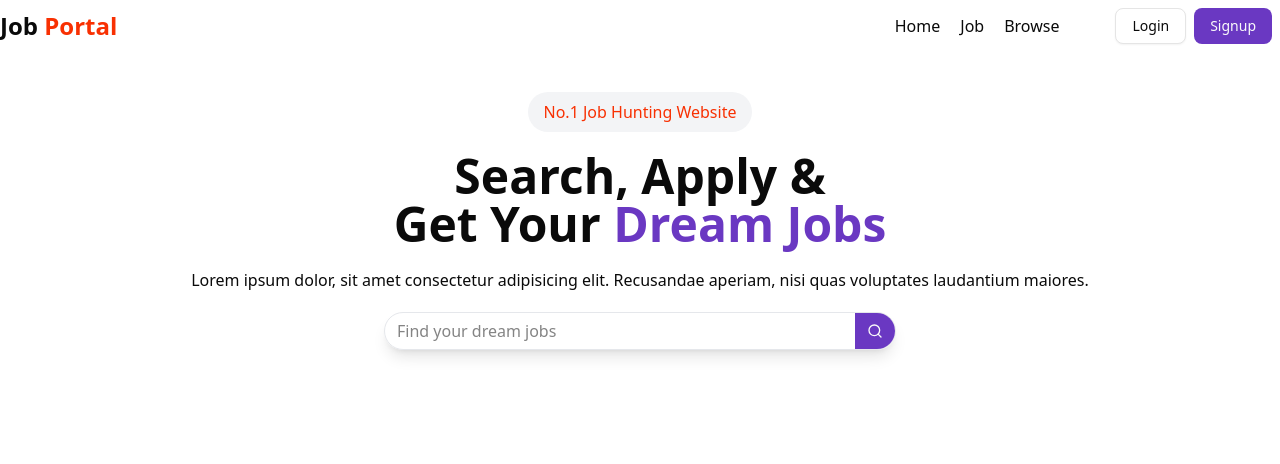
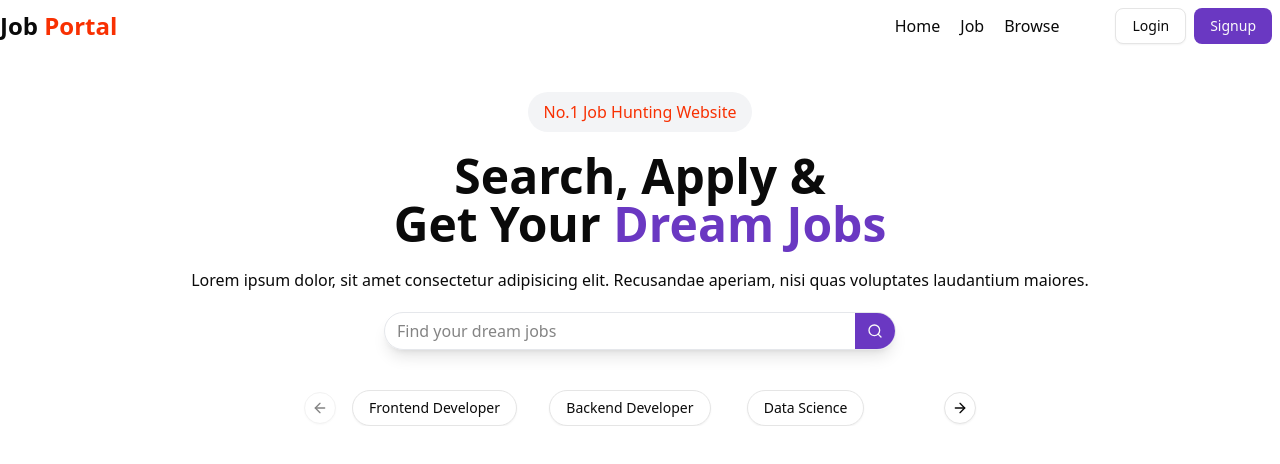
Before and after one commit to abhay-004/JOB-PORTAL-WEBSITE, a React app in the folder frontend/: page / in a window 1280 px wide. Shown: the top 464 px of the page. Built offline with nearby package versions, Linux system fonts and the light colour scheme; the HTML template or start-up script is replaced by a standard one.

Commit message:
add category section

```diff
--- a/frontend/package.json
+++ b/frontend/package.json
@@ -19,6 +19,7 @@
     "axios": "^1.13.2",
     "class-variance-authority": "^0.7.1",
     "clsx": "^2.1.1",
+    "embla-carousel-react": "^8.6.0",
     "lucide-react": "^0.562.0",
     "next-themes": "^0.4.6",
     "react": "^19.2.3",
--- /dev/null
+++ b/frontend/src/components/CategorySection.jsx
@@ -0,0 +1,39 @@
+import React from "react";
+import {
+  Carousel,
+  CarouselContent,
+  CarouselItem,
+  CarouselNext,
+  CarouselPrevious,
+} from "./ui/carousel";
+import { Button } from "./ui/button";
+
+const CategorySection = () => {
+  const category = [
+    "Frontend Developer",
+    "Backend Developer",
+    "Data Science",
+    "Graphic Designer",
+    "FullStack Developer",
+  ];
+
+  return (
+    <div>
+      <Carousel className="w-full max-w-xl mx-auto">
+        <CarouselContent>
+          {category.map((cat, index) => (
+            <CarouselItem key={index} className="md:basis:1/2 lg:basis-1/3 ">
+              <Button variant="outline" className="rounded-full">
+                {cat}
+              </Button>
+            </CarouselItem>
+          ))}
+        </CarouselContent>
+        <CarouselPrevious />
+        <CarouselNext />
+      </Carousel>
+    </div>
+  );
+};
+
+export default CategorySection;
--- a/frontend/src/components/Home.jsx
+++ b/frontend/src/components/Home.jsx
@@ -1,12 +1,14 @@
 import React from "react";
 import Navbar from "./shared/Navbar";
 import HeroSection from "./HeroSection";
+import CategorySection from "./CategorySection";
 
 const Home = () => {
   return (
     <div>
       <Navbar />
       <HeroSection />
+      <CategorySection/>
     </div>
   );
 };
--- /dev/null
+++ b/frontend/src/components/ui/carousel.jsx
@@ -0,0 +1,194 @@
+import * as React from "react"
+import useEmblaCarousel from "embla-carousel-react";
+import { ArrowLeft, ArrowRight } from "lucide-react"
+
+import { cn } from "@/lib/utils"
+import { Button } from "@/components/ui/button"
+
+const CarouselContext = React.createContext(null)
+
+function useCarousel() {
+  const context = React.useContext(CarouselContext)
+
+  if (!context) {
+    throw new Error("useCarousel must be used within a <Carousel />")
+  }
+
+  return context
+}
+
+function Carousel({
+  orientation = "horizontal",
+  opts,
+  setApi,
+  plugins,
+  className,
+  children,
+  ...props
+}) {
+  const [carouselRef, api] = useEmblaCarousel({
+    ...opts,
+    axis: orientation === "horizontal" ? "x" : "y",
+  }, plugins)
+  const [canScrollPrev, setCanScrollPrev] = React.useState(false)
+  const [canScrollNext, setCanScrollNext] = React.useState(false)
+
+  const onSelect = React.useCallback((api) => {
+    if (!api) return
+    setCanScrollPrev(api.canScrollPrev())
+    setCanScrollNext(api.canScrollNext())
+  }, [])
+
+  const scrollPrev = React.useCallback(() => {
+    api?.scrollPrev()
+  }, [api])
+
+  const scrollNext = React.useCallback(() => {
+    api?.scrollNext()
+  }, [api])
+
+  const handleKeyDown = React.useCallback((event) => {
+    if (event.key === "ArrowLeft") {
+      event.preventDefault()
+      scrollPrev()
+    } else if (event.key === "ArrowRight") {
+      event.preventDefault()
+      scrollNext()
+    }
+  }, [scrollPrev, scrollNext])
+
+  React.useEffect(() => {
+    if (!api || !setApi) return
+    setApi(api)
+  }, [api, setApi])
+
+  React.useEffect(() => {
+    if (!api) return
+    onSelect(api)
+    api.on("reInit", onSelect)
+    api.on("select", onSelect)
+
+    return () => {
+      api?.off("select", onSelect)
+    };
+  }, [api, onSelect])
+
+  return (
+    <CarouselContext.Provider
+      value={{
+        carouselRef,
+        api: api,
+        opts,
+        orientation:
+          orientation || (opts?.axis === "y" ? "vertical" : "horizontal"),
+        scrollPrev,
+        scrollNext,
+        canScrollPrev,
+        canScrollNext,
+      }}>
+      <div
+        onKeyDownCapture={handleKeyDown}
+        className={cn("relative", className)}
+        role="region"
+        aria-roledescription="carousel"
+        data-slot="carousel"
+        {...props}>
+        {children}
+      </div>
+    </CarouselContext.Provider>
+  );
+}
+
+function CarouselContent({
+  className,
+  ...props
+}) {
+  const { carouselRef, orientation } = useCarousel()
+
+  return (
+    <div
+      ref={carouselRef}
+      className="overflow-hidden"
+      data-slot="carousel-content">
+      <div
+        className={cn(
+          "flex",
+          orientation === "horizontal" ? "-ml-4" : "-mt-4 flex-col",
+          className
+        )}
+        {...props} />
+    </div>
+  );
+}
+
+function CarouselItem({
+  className,
+  ...props
+}) {
+  const { orientation } = useCarousel()
+
+  return (
+    <div
+      role="group"
+      aria-roledescription="slide"
+      data-slot="carousel-item"
+      className={cn(
+        "min-w-0 shrink-0 grow-0 basis-full",
+        orientation === "horizontal" ? "pl-4" : "pt-4",
+        className
+      )}
+      {...props} />
+  );
+}
+
+function CarouselPrevious({
+  className,
+  variant = "outline",
+  size = "icon",
+  ...props
+}) {
+  const { orientation, scrollPrev, canScrollPrev } = useCarousel()
+
+  return (
+    <Button
+      data-slot="carousel-previous"
+      variant={variant}
+      size={size}
+      className={cn("absolute size-8 rounded-full", orientation === "horizontal"
+        ? "top-1/2 -left-12 -translate-y-1/2"
+        : "-top-12 left-1/2 -translate-x-1/2 rotate-90", className)}
+      disabled={!canScrollPrev}
+      onClick={scrollPrev}
+      {...props}>
+      <ArrowLeft />
+      <span className="sr-only">Previous slide</span>
+    </Button>
+  );
+}
+
+function CarouselNext({
+  className,
+  variant = "outline",
+  size = "icon",
+  ...props
+}) {
+  const { orientation, scrollNext, canScrollNext } = useCarousel()
+
+  return (
+    <Button
+      data-slot="carousel-next"
+      variant={variant}
+      size={size}
+      className={cn("absolute size-8 rounded-full", orientation === "horizontal"
+        ? "top-1/2 -right-12 -translate-y-1/2"
+        : "-bottom-12 left-1/2 -translate-x-1/2 rotate-90", className)}
+      disabled={!canScrollNext}
+      onClick={scrollNext}
+      {...props}>
+      <ArrowRight />
+      <span className="sr-only">Next slide</span>
+    </Button>
+  );
+}
+
+export { Carousel, CarouselContent, CarouselItem, CarouselPrevious, CarouselNext };
```
Also changed, not shown: 1 other file (tests, documents, lock files or other folders).
